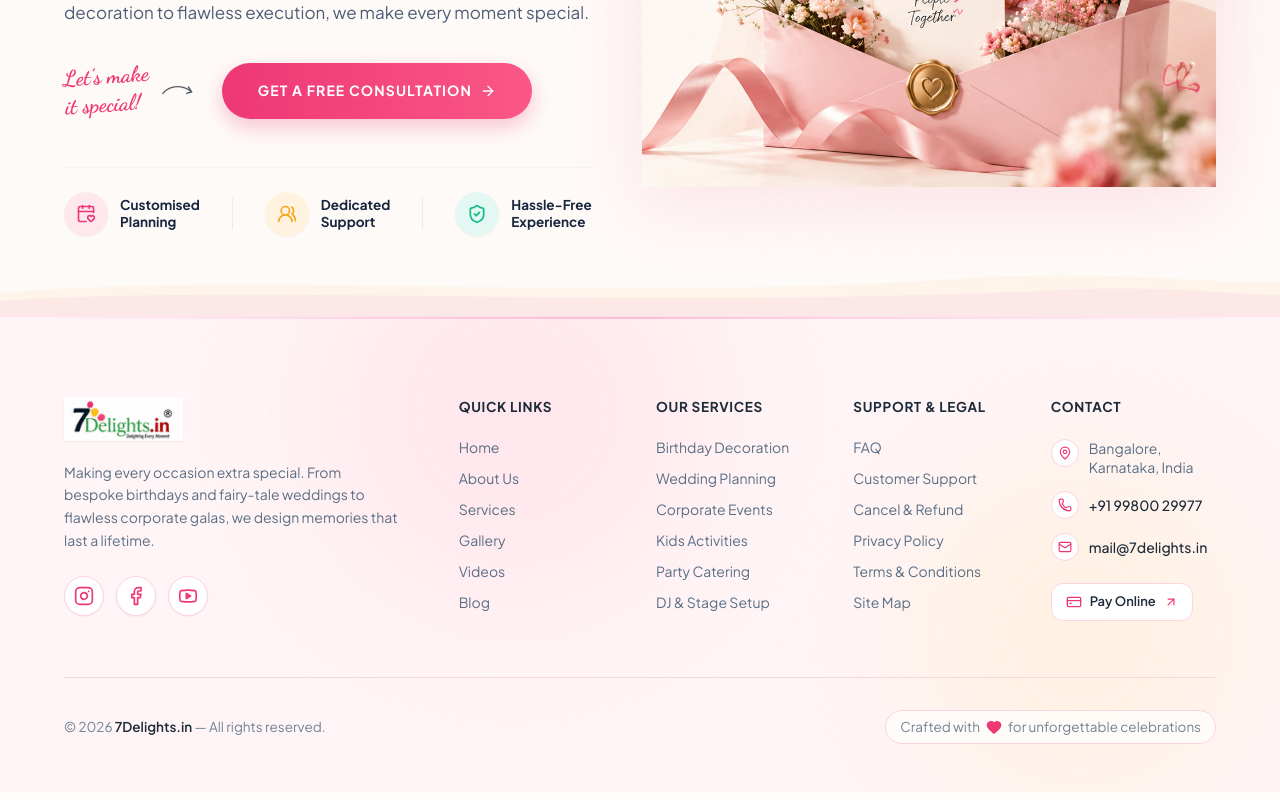
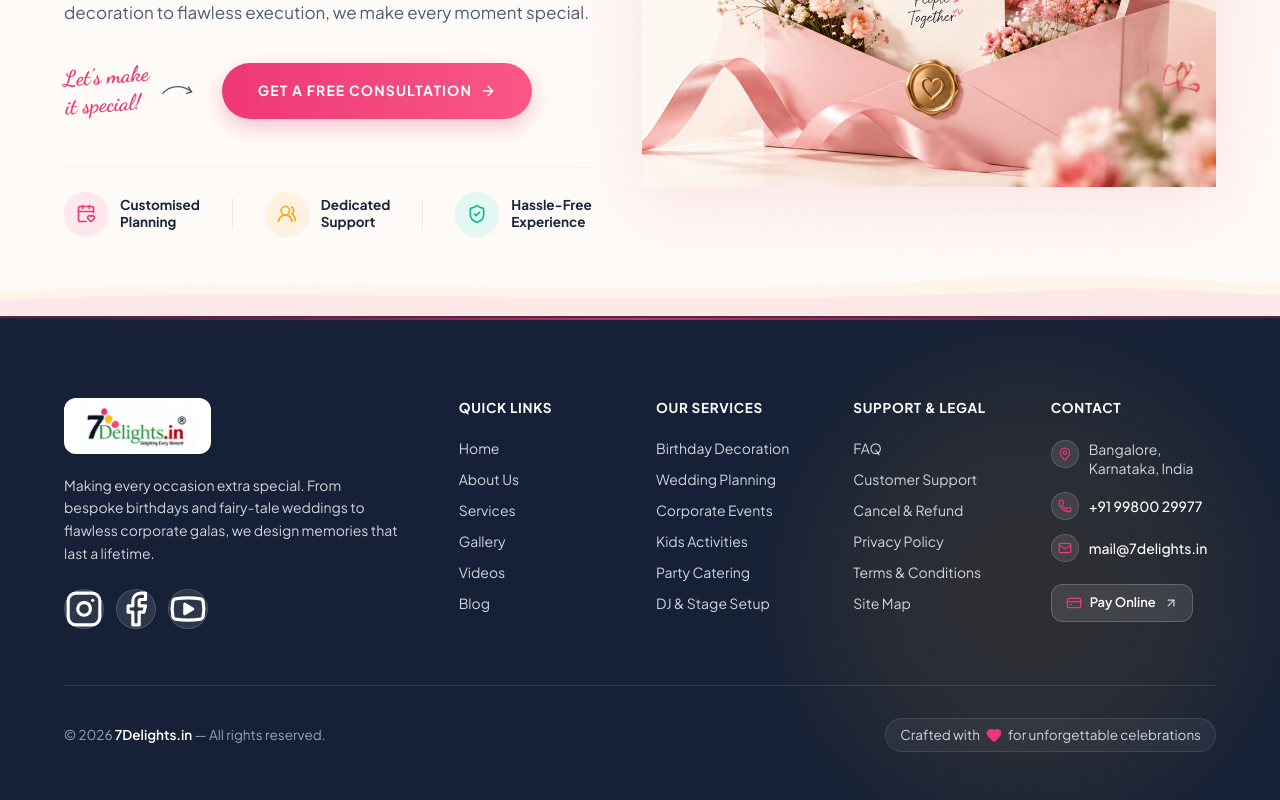
Before and after one commit to rameezwangde/7delights, a React (Vite) app: page / in a window 1280 px wide. Shown: the part 6702-7502 px from the top of the page. Built offline with nearby package versions, Linux system fonts and the light colour scheme; a web font is replaced by a local one.

Commit message:
feat: add Footer component with branding navigation links and contact info

```diff
--- a/src/components/Footer.jsx
+++ b/src/components/Footer.jsx
@@ -1,35 +1,36 @@
 import React from 'react';
-import { Phone, Mail, MapPin, Heart, ArrowUpRight, Sparkles, CreditCard } from 'lucide-react';
+import { Phone, Mail, MapPin, Heart, ArrowUpRight, Sparkles, CreditCard, ShieldCheck } from 'lucide-react';
 
 export default function Footer() {
   return (
-    <footer className="relative w-full bg-[#FFF5F6] text-[#1C2A39] pt-16 sm:pt-20 pb-12 overflow-hidden select-none border-t border-[#FCD5DE]/60">
+    <footer className="relative w-full bg-[#162137] text-white pt-16 sm:pt-20 pb-12 overflow-hidden select-none border-t-2 border-[#EE3775]/30">
 
-      {/* Decorative soft glowing background accents */}
-      <div className="absolute -top-24 left-1/4 w-96 h-96 bg-[#FFE8ED] rounded-full blur-3xl pointer-events-none -z-0" />
-      <div className="absolute bottom-0 right-10 w-80 h-80 bg-[#FFF0DB]/70 rounded-full blur-3xl pointer-events-none -z-0" />
+      {/* Decorative ambient celebration glows */}
+      <div className="absolute -top-32 left-1/4 w-[480px] h-[480px] bg-[#EE3775]/12 rounded-full blur-3xl pointer-events-none" />
+      <div className="absolute bottom-0 right-10 w-[420px] h-[420px] bg-[#F5A623]/10 rounded-full blur-3xl pointer-events-none" />
 
-      {/* Decorative subtle wave at top edge */}
-      <div className="absolute top-0 left-0 right-0 h-[2px] bg-gradient-to-r from-transparent via-[#EE3775]/25 to-transparent" />
+      {/* Elegant coral gradient accent line at very top */}
+      <div className="absolute top-0 left-0 right-0 h-[2.5px] bg-gradient-to-r from-transparent via-[#EE3775] to-transparent opacity-80" />
 
       <div className="w-full max-w-[1720px] mx-auto px-6 sm:px-10 lg:px-14 xl:px-16 relative z-10">
 
         {/* Top Section: Brand + Navigation Columns */}
-        <div className="grid grid-cols-1 md:grid-cols-2 lg:grid-cols-6 gap-10 lg:gap-8 pb-14 border-b border-[#F5D8DF]">
+        <div className="grid grid-cols-1 md:grid-cols-2 lg:grid-cols-6 gap-10 lg:gap-8 pb-14 border-b border-white/10">
 
           {/* Column 1: Brand & Bio */}
           <div className="lg:col-span-2 flex flex-col pr-0 lg:pr-6">
             <div className="flex items-center mb-5">
-              <a href="#home" className="inline-block transition-transform hover:scale-[1.02]">
+              {/* Clean white badge for logo to keep original brand colors crisp */}
+              <a href="#home" className="inline-block bg-white px-3.5 py-1.5 rounded-xl shadow-sm transition-transform hover:scale-[1.02]">
                 <img
                   src="/assets/logo.png"
                   alt="7Delights.in Logo"
-                  className="h-10 sm:h-11 w-auto object-contain drop-shadow-sm"
+                  className="h-10 sm:h-11 w-auto object-contain"
                 />
               </a>
             </div>
 
-            <p className="text-[#5A6E85] text-[14px] leading-relaxed max-w-[380px] mb-6">
+            <p className="text-gray-300 text-[14px] leading-relaxed max-w-[380px] mb-6 font-normal">
               Making every occasion extra special. From bespoke birthdays and fairy-tale weddings to flawless corporate galas, we design memories that last a lifetime.
             </p>
 
@@ -38,9 +39,9 @@ export default function Footer() {
               <a
                 href="#placeholder"
                 aria-label="Instagram"
-                className="w-10 h-10 rounded-full bg-white hover:bg-[#EE3775] text-[#EE3775] hover:text-white border border-[#FCD5DE] flex items-center justify-center transition-all duration-200 shadow-sm hover:shadow-md"
+                className="w-10 h-10 rounded-full bg-white/10 hover:bg-[#EE3775] text-white border border-white/15 flex items-center justify-center transition-all duration-200 shadow-sm hover:shadow-md"
               >
-                <svg className="w-5 h-5 fill-none stroke-current" viewBox="0 0 24 24" strokeWidth="2" strokeLinecap="round" strokeLinejoin="round">
+                <svg className="w-4.5 h-4.5 fill-none stroke-current" viewBox="0 0 24 24" strokeWidth="2" strokeLinecap="round" strokeLinejoin="round">
                   <rect width="20" height="20" x="2" y="2" rx="5" ry="5" />
                   <path d="M16 11.37A4 4 0 1 1 12.63 8 4 4 0 0 1 16 11.37z" />
                   <line x1="17.5" x2="17.51" y1="6.5" y2="6.5" />
@@ -49,18 +50,18 @@ export default function Footer() {
               <a
                 href="#placeholder"
                 aria-label="Facebook"
-                className="w-10 h-10 rounded-full bg-white hover:bg-[#EE3775] text-[#EE3775] hover:text-white border border-[#FCD5DE] flex items-center justify-center transition-all duration-200 shadow-sm hover:shadow-md"
+                className="w-10 h-10 rounded-full bg-white/10 hover:bg-[#EE3775] text-white border border-white/15 flex items-center justify-center transition-all duration-200 shadow-sm hover:shadow-md"
               >
-                <svg className="w-5 h-5 fill-none stroke-current" viewBox="0 0 24 24" strokeWidth="2" strokeLinecap="round" strokeLinejoin="round">
+                <svg className="w-4.5 h-4.5 fill-none stroke-current" viewBox="0 0 24 24" strokeWidth="2" strokeLinecap="round" strokeLinejoin="round">
                   <path d="M18 2h-3a5 5 0 0 0-5 5v3H7v4h3v8h4v-8h3l1-4h-4V7a1 1 0 0 1 1-1h3z" />
                 </svg>
               </a>
               <a
                 href="#placeholder"
                 aria-label="YouTube"
-                className="w-10 h-10 rounded-full bg-white hover:bg-[#EE3775] text-[#EE3775] hover:text-white border border-[#FCD5DE] flex items-center justify-center transition-all duration-200 shadow-sm hover:shadow-md"
+                className="w-10 h-10 rounded-full bg-white/10 hover:bg-[#EE3775] text-white border border-white/15 flex items-center justify-center transition-all duration-200 shadow-sm hover:shadow-md"
               >
-                <svg className="w-5 h-5 fill-none stroke-current" viewBox="0 0 24 24" strokeWidth="2" strokeLinecap="round" strokeLinejoin="round">
+                <svg className="w-4.5 h-4.5 fill-none stroke-current" viewBox="0 0 24 24" strokeWidth="2" strokeLinecap="round" strokeLinejoin="round">
                   <path d="M2.5 17a24.12 24.12 0 0 1 0-10 2 2 0 0 1 1.4-1.4 49.56 49.56 0 0 1 16.2 0A2 2 0 0 1 21.5 7a24.12 24.12 0 0 1 0 10 2 2 0 0 1-1.4 1.4 49.55 49.55 0 0 1-16.2 0A2 2 0 0 1 2.5 17" />
                   <polygon points="10 15 15 12 10 9 10 15" fill="currentColor" />
                 </svg>
@@ -70,10 +71,10 @@ export default function Footer() {
 
           {/* Column 2: Quick Links */}
           <div>
-            <h4 className="text-[13.5px] font-bold tracking-wider uppercase text-[#1C2A39] mb-4 sm:mb-5 font-sans">
+            <h4 className="text-[13.5px] font-bold tracking-wider uppercase text-white mb-4 sm:mb-5 font-sans">
               Quick Links
             </h4>
-            <ul className="space-y-2.5 text-[14px] text-[#5A6E85]">
+            <ul className="space-y-2.5 text-[14px] text-gray-300">
               <li><a href="#home" className="hover:text-[#EE3775] hover:translate-x-1 inline-block transition-all duration-150">Home</a></li>
               <li><a href="#about" className="hover:text-[#EE3775] hover:translate-x-1 inline-block transition-all duration-150">About Us</a></li>
               <li><a href="#services" className="hover:text-[#EE3775] hover:translate-x-1 inline-block transition-all duration-150">Services</a></li>
@@ -85,10 +86,10 @@ export default function Footer() {
 
           {/* Column 3: Event Services */}
           <div>
-            <h4 className="text-[13.5px] font-bold tracking-wider uppercase text-[#1C2A39] mb-4 sm:mb-5 font-sans">
+            <h4 className="text-[13.5px] font-bold tracking-wider uppercase text-white mb-4 sm:mb-5 font-sans">
               Our Services
             </h4>
-            <ul className="space-y-2.5 text-[14px] text-[#5A6E85]">
+            <ul className="space-y-2.5 text-[14px] text-gray-300">
               <li><a href="#placeholder" className="hover:text-[#EE3775] hover:translate-x-1 inline-block transition-all duration-150">Birthday Decoration</a></li>
               <li><a href="#placeholder" className="hover:text-[#EE3775] hover:translate-x-1 inline-block transition-all duration-150">Wedding Planning</a></li>
               <li><a href="#placeholder" className="hover:text-[#EE3775] hover:translate-x-1 inline-block transition-all duration-150">Corporate Events</a></li>
@@ -98,12 +99,12 @@ export default function Footer() {
             </ul>
           </div>
 
-          {/* Column 4: Customer & Legal (User Requested Items) */}
+          {/* Column 4: Support & Legal */}
           <div>
-            <h4 className="text-[13.5px] font-bold tracking-wider uppercase text-[#1C2A39] mb-4 sm:mb-5 font-sans">
+            <h4 className="text-[13.5px] font-bold tracking-wider uppercase text-white mb-4 sm:mb-5 font-sans">
               Support & Legal
             </h4>
-            <ul className="space-y-2.5 text-[14px] text-[#5A6E85]">
+            <ul className="space-y-2.5 text-[14px] text-gray-300">
               <li><a href="#about" className="hover:text-[#EE3775] hover:translate-x-1 inline-block transition-all duration-150">FAQ</a></li>
               <li><a href="#placeholder" className="hover:text-[#EE3775] hover:translate-x-1 inline-block transition-all duration-150">Customer Support</a></li>
               <li><a href="#placeholder" className="hover:text-[#EE3775] hover:translate-x-1 inline-block transition-all duration-150">Cancel & Refund</a></li>
@@ -115,27 +116,27 @@ export default function Footer() {
 
           {/* Column 5: Contact & Payment */}
           <div>
-            <h4 className="text-[13.5px] font-bold tracking-wider uppercase text-[#1C2A39] mb-4 sm:mb-5 font-sans">
+            <h4 className="text-[13.5px] font-bold tracking-wider uppercase text-white mb-4 sm:mb-5 font-sans">
               Contact
             </h4>
-            <div className="space-y-3.5 text-[14px] text-[#5A6E85]">
+            <div className="space-y-3.5 text-[14px] text-gray-300">
               <div className="flex items-start space-x-2.5">
-                <div className="w-7 h-7 rounded-full bg-white border border-[#FCD5DE] flex items-center justify-center shrink-0 text-[#EE3775] mt-0.5 shadow-xs">
+                <div className="w-7 h-7 rounded-full bg-white/10 border border-white/15 flex items-center justify-center shrink-0 text-[#EE3775] mt-0.5 shadow-xs">
                   <MapPin className="w-3.5 h-3.5" />
                 </div>
-                <span className="leading-snug pt-0.5">Bangalore, Karnataka, India</span>
+                <span className="leading-snug pt-0.5 text-gray-300">Bangalore, Karnataka, India</span>
               </div>
               <div className="flex items-center space-x-2.5">
-                <div className="w-7 h-7 rounded-full bg-white border border-[#FCD5DE] flex items-center justify-center shrink-0 text-[#EE3775] shadow-xs">
+                <div className="w-7 h-7 rounded-full bg-white/10 border border-white/15 flex items-center justify-center shrink-0 text-[#EE3775] shadow-xs">
                   <Phone className="w-3.5 h-3.5" />
                 </div>
-                <a href="#placeholder" className="hover:text-[#EE3775] transition-colors font-medium text-[#1C2A39]">+91 99800 29977</a>
+                <a href="#placeholder" className="hover:text-[#EE3775] transition-colors font-medium text-white">+91 99800 29977</a>
               </div>
               <div className="flex items-center space-x-2.5">
-                <div className="w-7 h-7 rounded-full bg-white border border-[#FCD5DE] flex items-center justify-center shrink-0 text-[#EE3775] shadow-xs">
+                <div className="w-7 h-7 rounded-full bg-white/10 border border-white/15 flex items-center justify-center shrink-0 text-[#EE3775] shadow-xs">
                   <Mail className="w-3.5 h-3.5" />
                 </div>
-                <a href="mailto:mail@7delights.in" className="hover:text-[#EE3775] transition-colors font-medium text-[#1C2A39]">mail@7delights.in</a>
+                <a href="mailto:mail@7delights.in" className="hover:text-[#EE3775] transition-colors font-medium text-white">mail@7delights.in</a>
               </div>
 
               {/* Razorpay Online Payment Badge */}
@@ -144,11 +145,11 @@ export default function Footer() {
                   href="https://razorpay.me/@7delights"
                   target="_blank"
                   rel="noopener noreferrer"
-                  className="group/pay inline-flex items-center space-x-2 px-3.5 py-2 rounded-xl bg-white border border-[#FCD5DE] hover:border-[#EE3775] text-[#1C2A39] hover:text-[#EE3775] transition-all duration-200 shadow-2xs hover:shadow-sm"
+                  className="group/pay inline-flex items-center space-x-2 px-3.5 py-2 rounded-xl bg-white/10 hover:bg-[#EE3775] text-white border border-white/20 hover:border-[#EE3775] transition-all duration-200 shadow-sm"
                 >
-                  <CreditCard className="w-4 h-4 text-[#EE3775]" />
+                  <CreditCard className="w-4 h-4 text-[#EE3775] group-hover/pay:text-white transition-colors" />
                   <span className="text-[13px] font-semibold">Pay Online</span>
-                  <ArrowUpRight className="w-3.5 h-3.5 text-[#EE3775] group-hover/pay:translate-x-0.5 group-hover/pay:-translate-y-0.5 transition-transform" />
+                  <ArrowUpRight className="w-3.5 h-3.5 text-gray-300 group-hover/pay:text-white group-hover/pay:translate-x-0.5 group-hover/pay:-translate-y-0.5 transition-transform" />
                 </a>
               </div>
             </div>
@@ -157,9 +158,9 @@ export default function Footer() {
         </div>
 
         {/* Bottom Bar: Copyright & Handcrafted Note */}
-        <div className="pt-8 flex flex-col sm:flex-row items-center justify-between text-[13.5px] text-[#718297] gap-4">
-          <p>© {new Date().getFullYear()} <span className="font-semibold text-[#1C2A39]">7Delights.in</span> — All rights reserved.</p>
-          <div className="flex items-center space-x-1.5 bg-white/70 border border-[#FCD5DE] px-3.5 py-1.5 rounded-full shadow-2xs">
+        <div className="pt-8 flex flex-col sm:flex-row items-center justify-between text-[13.5px] text-gray-400 gap-4">
+          <p>© {new Date().getFullYear()} <span className="font-semibold text-white">7Delights.in</span> — All rights reserved.</p>
+          <div className="flex items-center space-x-1.5 bg-white/5 border border-white/10 px-3.5 py-1.5 rounded-full text-gray-300">
             <span>Crafted with</span>
             <Heart className="w-4 h-4 text-[#EE3775] fill-[#EE3775]" />
             <span>for unforgettable celebrations</span>
```
